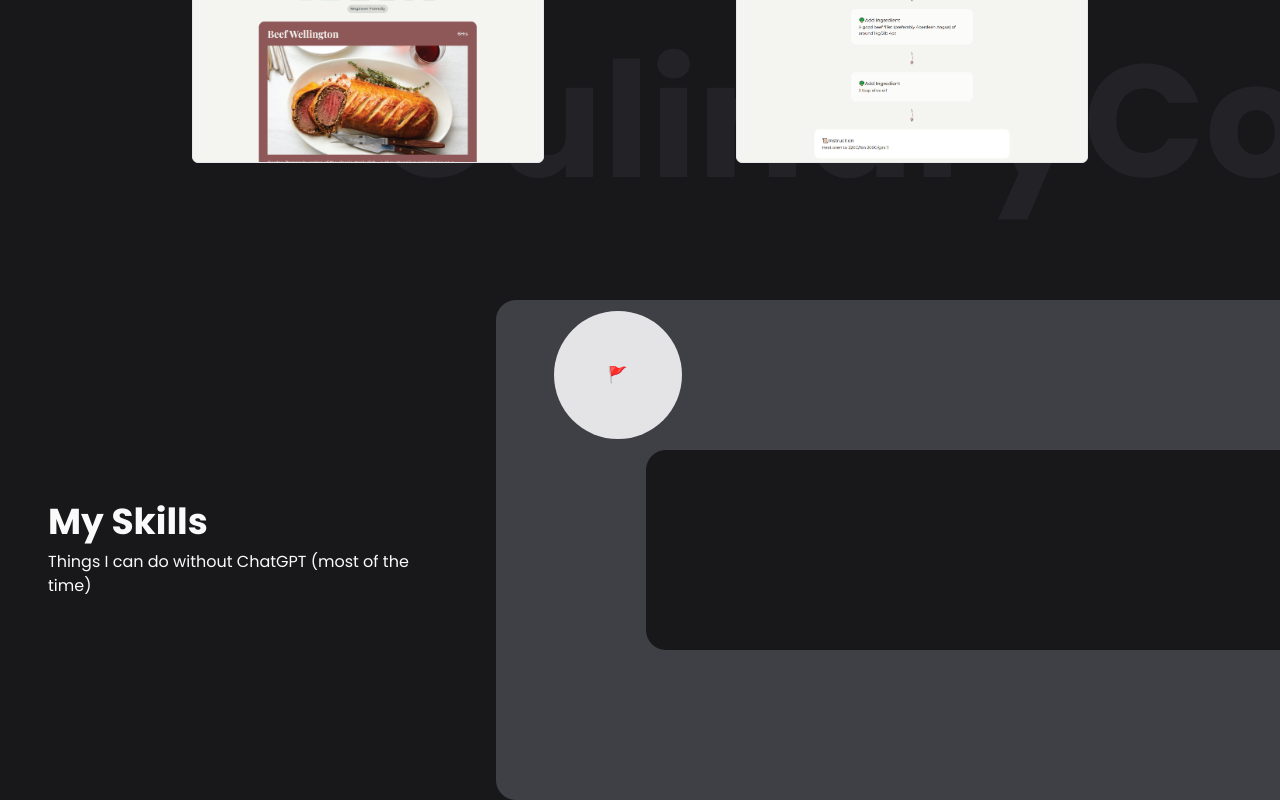
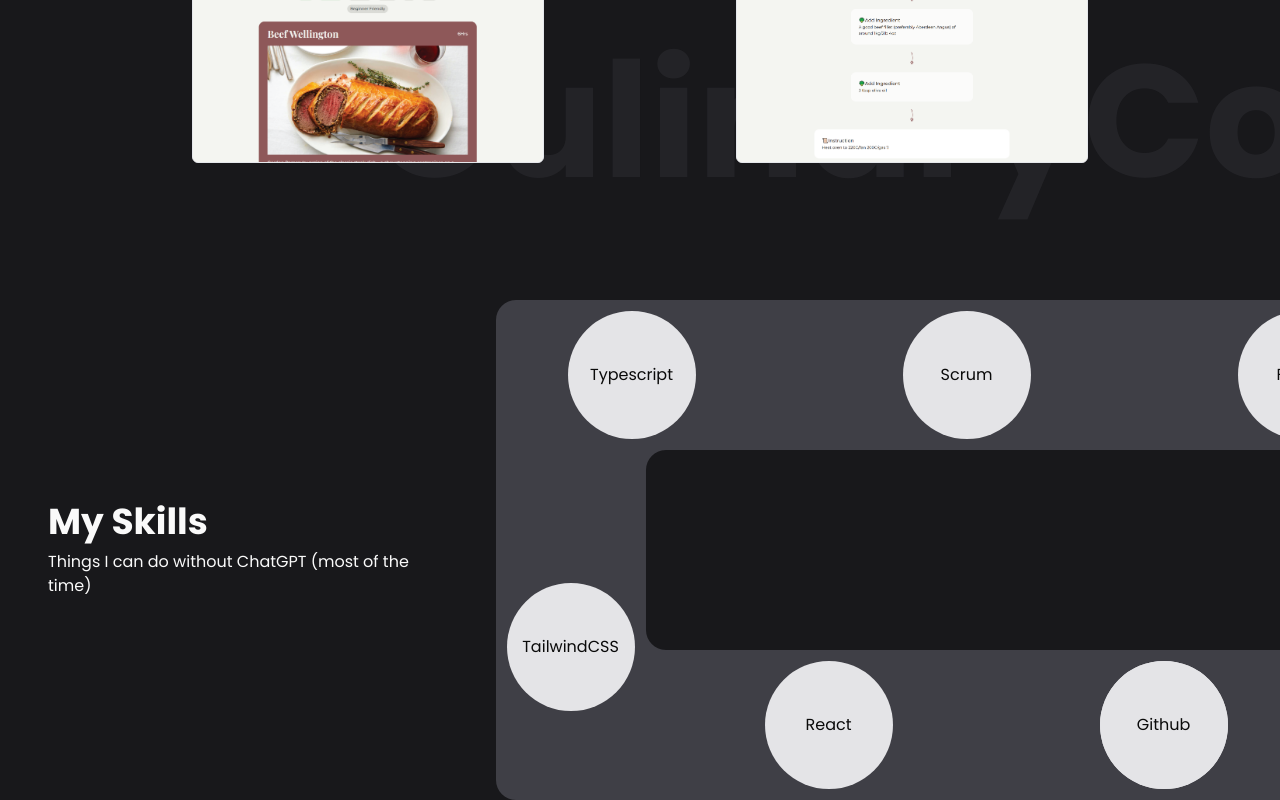
Before and after one commit to e3lo/liangh.me, a React (Vite) app: page / in a window 1280 px wide. Shown: the part 3964-4764 px from the top of the page. Built offline with nearby package versions, Linux system fonts and the light colour scheme.

Commit message:
Added delay to sushi train movement

```diff
--- a/src/components/SkillsSection.tsx
+++ b/src/components/SkillsSection.tsx
@@ -1,3 +1,5 @@
+import { motion } from "framer-motion";
+
 import SkillIcon from "./parts/SkillIcon";
 
 import conveyorBelt from "../assets/SushiTrain/belt.png";
@@ -14,11 +16,40 @@ const SkillsSection = () => {
       <div className="w-1/2 md:w-2/3 flex flex-col justify-end pl-8 overflow-hidden">
         <div className="h-[500px] w-[1000px] self-start 2xl:self-end overflow-hidden relative">
           <img
+            draggable="false"
             src={conveyorBelt}
             className="h-[500px] w-[1000px] max-w-none object-cover object-left"
           ></img>
           <div className="absolute">
-            <SkillIcon title="Hi" body="Hello" iconPath="no" />
+            <SkillIcon title="VUE.JS" body="Hello" iconPath="no" delay={0} />
+            <SkillIcon title="React" body="Hello" iconPath="no" delay={335} />
+            <SkillIcon
+              title="TailwindCSS"
+              body="Hello"
+              iconPath="no"
+              delay={670}
+            />
+            <SkillIcon
+              title="Typescript"
+              body="Hello"
+              iconPath="no"
+              delay={1004}
+            />
+            <SkillIcon title="Scrum" body="Hello" iconPath="no" delay={1339} />
+            <SkillIcon title="Figma" body="Hello" iconPath="no" delay={1674} />
+            <SkillIcon
+              title="Framer Motion"
+              body="Hello"
+              iconPath="no"
+              delay={2009}
+            />
+            <SkillIcon
+              title="Version Control"
+              body="Hello"
+              iconPath="no"
+              delay={2343}
+            />
+            <SkillIcon title="Github" body="Hello" iconPath="no" delay={2678} />
           </div>
         </div>
       </div>
--- a/src/components/parts/SkillIcon.tsx
+++ b/src/components/parts/SkillIcon.tsx
@@ -1,30 +1,51 @@
-import { useRef } from "react";
-import { useAnimationFrame } from "framer-motion";
+import { useEffect, useRef } from "react";
+import { motion, useAnimationFrame } from "framer-motion";
 
 interface Props {
   title: string;
   body: string;
   iconPath: string;
+  delay: number;
 }
 
-const SkillIcon = ({}: Props) => {
+function initialPos(delay: number) {
+  let x = 1000;
+  let y = -139;
+
+  if (delay < 989) {
+    x -= delay;
+    y = -139;
+  } else if (delay < 1339) {
+    x = 11;
+    y -= delay - 989;
+  } else if (delay < 2328) {
+    y = -489;
+    x = 11 + (delay - 1339);
+  } else {
+    y = -489 + (delay - 2328);
+    x = 1000;
+  }
+
+  return [x, y];
+}
+
+const SkillIcon = ({ title, delay }: Props) => {
   const ref = useRef<HTMLDivElement>(null);
 
-  let x = 11;
-  let y = -139;
+  let [x, y] = initialPos(delay);
 
   useAnimationFrame((time, delta) => {
     if (ref.current != null) {
+      if (y == -139) {
+        x--;
+      } else if (y == -489) {
+        x++;
+      }
+
       if (x == 11) {
         y--;
       } else if (x == 1000) {
         y++;
-      }
-
-      if (y == -139) {
-        x--;
-      } else if (y == -489) {
-        x++;
       }
 
       ref.current.style.transform = `translate(${x}px, ${y}px)`;
@@ -33,10 +54,10 @@ const SkillIcon = ({}: Props) => {
 
   return (
     <div
-      className=" bg-zinc-200 w-32 h-32 rounded-full flex items-center justify-center absolute"
+      className=" bg-zinc-200 w-32 h-32 rounded-full flex items-center justify-center absolute text-neutral-950"
       ref={ref}
     >
-      🚩
+      {title}
     </div>
   );
 };
```
